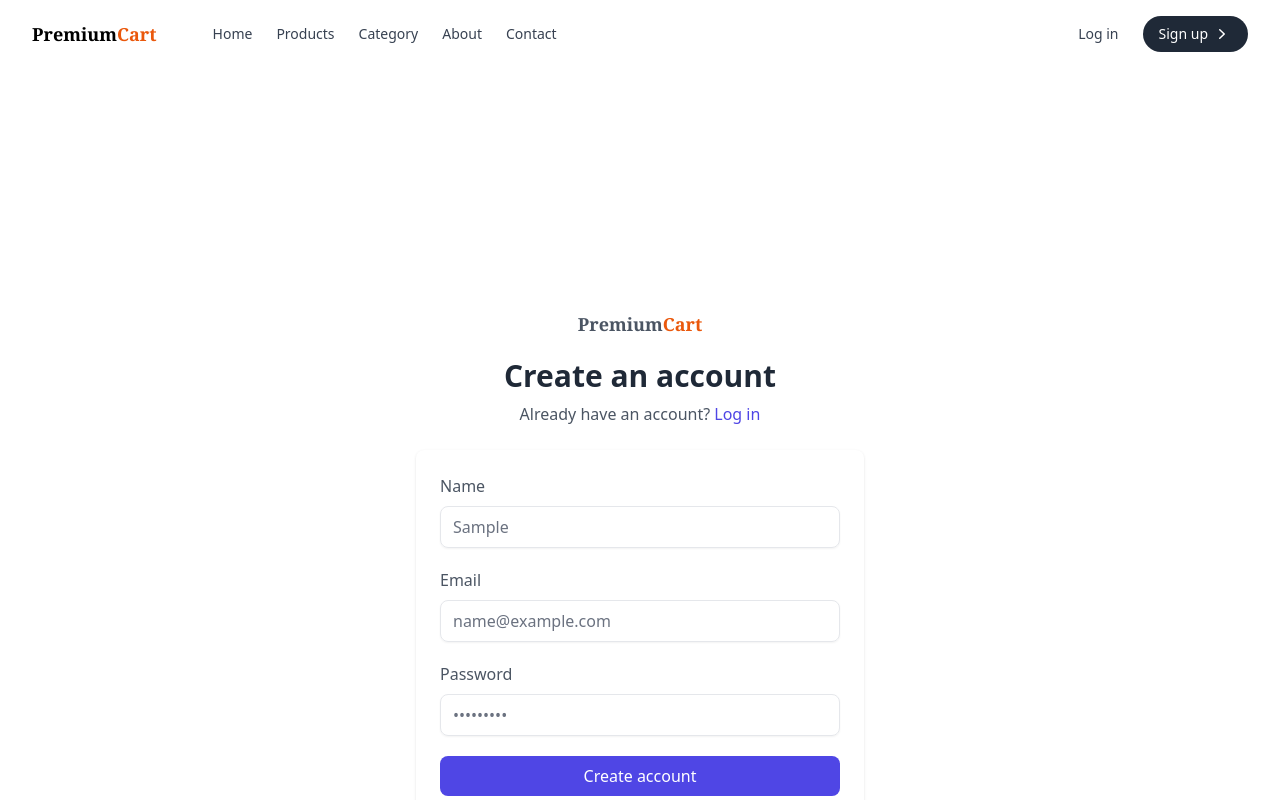
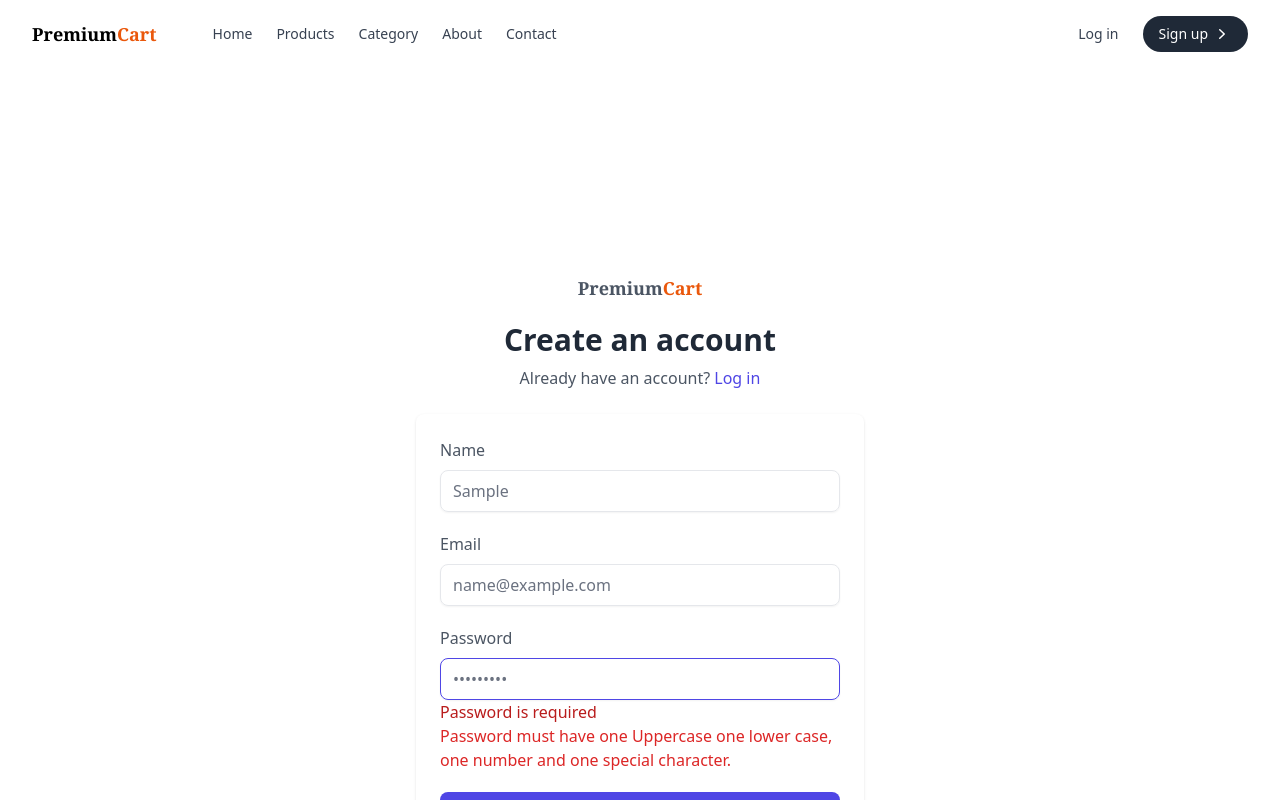
Before and after one commit to Mahmudur-Rahman-Salman/Premium-Cart, a React (Vite) app: page /signup in a window 1280 px wide. Both pictures are taken after typing "Sample", "name@example.com", "Sample123" into the empty fields and a click on the button "Create account". Shown: the top 800 px of the page. Built offline with nearby package versions, Linux system fonts and the light colour scheme; no server answers.

Commit message:
sign up page validation added

```diff
--- a/package.json
+++ b/package.json
@@ -15,7 +15,9 @@
     "match-sorter": "^6.3.4",
     "react": "^18.2.0",
     "react-dom": "^18.2.0",
+    "react-hook-form": "^7.51.2",
     "react-router-dom": "^6.22.3",
+    "react-toastify": "^10.0.5",
     "sort-by": "^1.2.0",
     "swiper": "^11.1.0"
   },
--- a/src/Firebase/Providers/AuthProviders.jsx
+++ b/src/Firebase/Providers/AuthProviders.jsx
@@ -1,16 +1,51 @@
-// import {getAuth} from "firebase/auth";
+import { createUserWithEmailAndPassword, getAuth, onAuthStateChanged, signInWithEmailAndPassword, signOut } from "firebase/auth";
 
-import { createContext } from "react";
+import { createContext, useEffect, useState } from "react";
+import { app } from "../firebase.config";
 
 export const AuthContext = createContext(null);
 
-// const auth = getAuth();
+const auth = getAuth(app);
 
 const AuthProviders = ({ children }) => {
+  const [user, setUser] = useState(null);
+  const [loading, setLoading] = useState(true);
+
+  // user creating
+  const createUser = (email,password) => {
+    setLoading(true);
+    return createUserWithEmailAndPassword(auth, email, password);
+  }
+  // login user
+  const signIn = (email, password) => {
+    setLoading(true);
+    return signInWithEmailAndPassword(auth, email, password);
+  };
+  // logout
+  const logOut = () => {
+    setLoading(true);
+    return signOut(auth);
+  };
 
 
+
+  useEffect(() => {
+    const unSubscribe = onAuthStateChanged(auth, (currentUser) => {
+      setUser(currentUser);
+      console.log("current user", currentUser);
+      setLoading(false);
+    });
+    return () => {
+      return unSubscribe();
+    };
+  }, []);
+
   const authInfo = {
-
+    user,
+    loading,
+    createUser,
+    signIn,
+    logOut,
   };
   return (
     <AuthContext.Provider value={authInfo}>{children}</AuthContext.Provider>
--- a/src/Firebase/firebase.config.js
+++ b/src/Firebase/firebase.config.js
@@ -1,3 +1,4 @@
+
 
 import { initializeApp } from "firebase/app";
 
--- a/src/pages/Login/Login.jsx
+++ b/src/pages/Login/Login.jsx
@@ -1,6 +1,10 @@
+import { useContext } from "react";
 import { Link } from "react-router-dom";
+import { AuthContext } from "../../Firebase/Providers/AuthProviders";
 
 const Login = () => {
+
+  const {signIn} = useContext(AuthContext);
 
   const handleLogin = (e) => {
     e.preventDefault();
@@ -8,6 +12,11 @@ const Login = () => {
     const email = form.email.value;
     const password = form.password.value;
     console.log(email, password);
+    signIn(email, password)
+    .then(result => {
+      const user = result.user;
+      console.log(user);
+    })
 
   }
   return (
--- a/src/pages/SignUp/SignUp.jsx
+++ b/src/pages/SignUp/SignUp.jsx
@@ -1,11 +1,16 @@
-
+import { useForm } from "react-hook-form";
 import { Link } from "react-router-dom";
 
+const SignUp = () => {
+  const {
+    register,
+    handleSubmit,
+    formState: { errors },
+  } = useForm();
 
-
-const SignUp = () => {
-
-
+  const onSubmit = (data) => {
+    console.log(data);
+  };
   return (
     <>
       <main className="w-full h-screen flex flex-col items-center justify-center mt-32 mb-32 sm:px-4">
@@ -35,33 +40,64 @@ const SignUp = () => {
             </div>
           </div>
           <div className="bg-white shadow p-4 py-6 sm:p-6 sm:rounded-lg">
-            <form onSubmit={e => e.preventDefault()} className="space-y-5">
+            <form onSubmit={handleSubmit(onSubmit)} className="space-y-5">
               <div>
                 <label className="font-medium">Name</label>
                 <input
                   type="text"
                   name="name"
+                  {...register("name", { required: true })}
                   required
                   className="w-full mt-2 px-3 py-2 text-gray-500 bg-transparent outline-none border focus:border-indigo-600 shadow-sm rounded-lg"
                 />
+                {errors.name && (
+                  <span className="text-red-700">Name is required</span>
+                )}
               </div>
               <div>
                 <label className="font-medium">Email</label>
                 <input
                   type="email"
                   name="email"
+                  {...register("email", { required: true })}
                   required
                   className="w-full mt-2 px-3 py-2 text-gray-500 bg-transparent outline-none border focus:border-indigo-600 shadow-sm rounded-lg"
                 />
+                {errors.email && (
+                  <span className="text-red-700">Email is required</span>
+                )}
               </div>
               <div>
                 <label className="font-medium">Password</label>
                 <input
                   type="password"
                   name="password"
+                  {...register("password", {
+                    required: true,
+                    minLength: 6,
+                    maxLength: 20,
+                    pattern: /(?=.*[A-Z])(?=.*[!@#$&*])(?=.*[0-9])(?=.*[a-z])/,
+                  })}
                   required
                   className="w-full mt-2 px-3 py-2 text-gray-500 bg-transparent outline-none border focus:border-indigo-600 shadow-sm rounded-lg"
                 />
+                {errors.password && (
+                  <span className="text-red-700">Password is required</span>
+                )}
+                {errors.password?.type === "minLength" && (
+                  <p className="text-red-600">Password must be 6 characters</p>
+                )}
+                {errors.password?.type === "maxLength" && (
+                  <p className="text-red-600">
+                    Password must be less than 20 characters
+                  </p>
+                )}
+                {errors.password?.type === "pattern" && (
+                  <p className="text-red-600">
+                    Password must have one Uppercase one lower case, one number
+                    and one special character.
+                  </p>
+                )}
               </div>
               <button className="w-full px-4 py-2 text-white font-medium bg-indigo-600 hover:bg-indigo-500 active:bg-indigo-600 rounded-lg duration-150">
                 Create account
```
Also changed, not shown: 1 other file (tests, documents, lock files or other folders).
